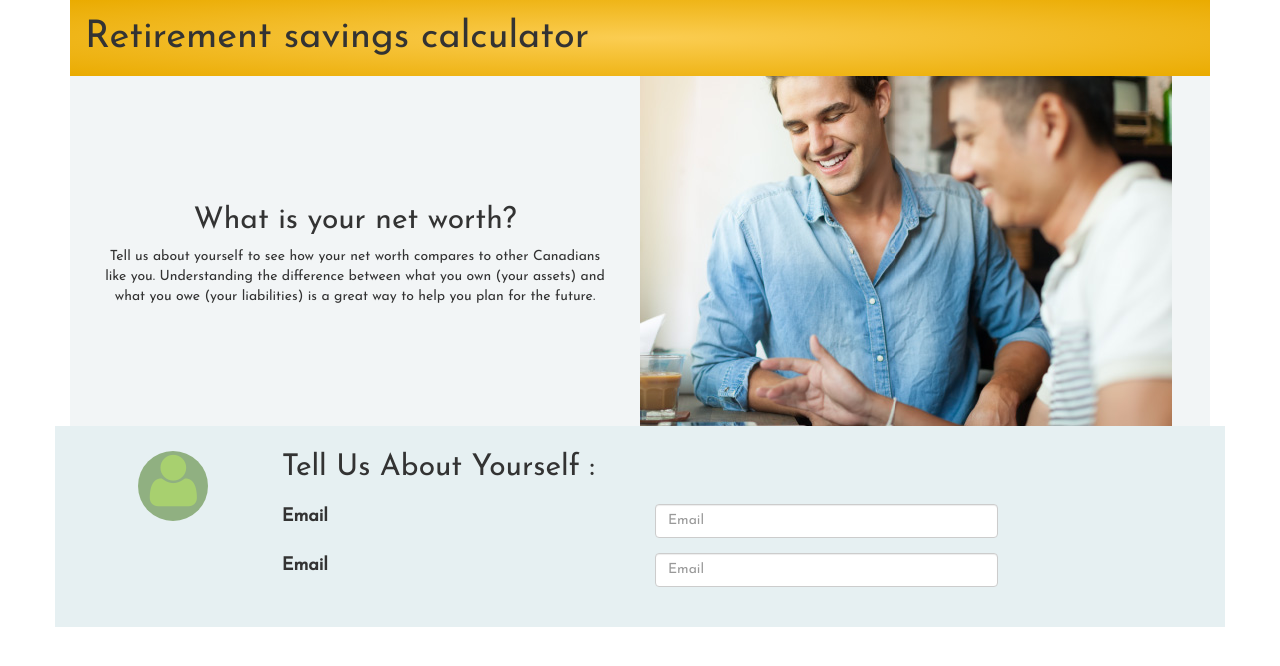
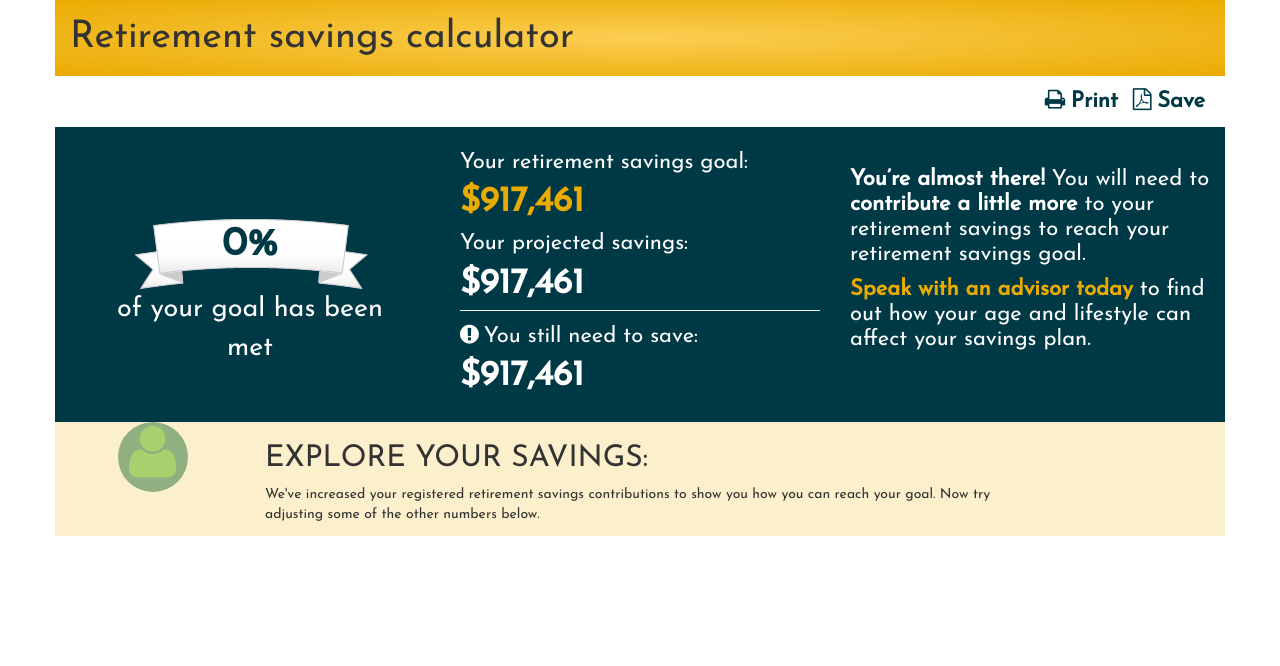
Before and after one commit to oodlesTickoo/retirementPrototype, a plain HTML site: page index.html in a window 1280 px wide. Drawn offline with nearby package versions, Linux system fonts and the light colour scheme.

Commit message:
result 1 div

```diff
--- a/css/custom.css
+++ b/css/custom.css
@@ -1,18 +1,3 @@
-.slf-r-gradient-whimsical-bot {
-    margin-bottom: 0px;
-}
-
-.slf-r-gradient-whimsical-bot {
-    filter: progid: DXImageTransform.Microsoft.gradient(startColorstr='#fbcd52', endColorstr='#eaab00', GradientType=0);
-    /* IE6-9 */
-    background: url(../images/icon-whimsical-title-bar.png) top center no-repeat, -webkit-radial-gradient(#fbcd52, #eaab00);
-    background: url(../images/icon-whimsical-title-bar.png) top center no-repeat, -o-radial-gradient(#fbcd52, #eaab00);
-    background: url(../images/icon-whimsical-title-bar.png) top center no-repeat, -moz-radial-gradient(#fbcd52, #eaab00);
-    background: url(../images/icon-whimsical-title-bar.png) top center no-repeat, radial-gradient(#fbcd52, #eaab00);
-    min-height: 125px;
-    position: relative;
-}
-
 .title-bar {
     background: radial-gradient(#fbcd52, #eaab00);
     padding: 15px;
@@ -20,10 +5,6 @@
     font-size: 38px;
     line-height: 120%;
 }
-
-
-
-
 
 .display-table {
     display: table;
@@ -48,18 +29,125 @@
     text-align: center;
 }
 
-
 .banner-wrapper {
     background-color: #f2f5f6;
 }
 
-
 @media only screen and (max-width: 767px) {
     .head-banner {
-        display:block;
+        display: block;
         background-color: #f2f5f6;
     }
-    .header-banner{
-        display:none;
+    .header-banner {
+        display: none;
+    }
+    .text {
+        width: 100%;
     }
 }
+
+.print-button,
+.save-button {
+    display: inline-block;
+    float: right;
+    padding: 10px 5px;
+}
+
+.save,
+.print {
+    font-size: 22px;
+    color: #003946;
+    padding-left: 5px;
+    vertical-align: middle;
+    display: inline-block;
+    font-weight: bold;
+}
+
+.result-summary {
+    background-color: #003946;
+    color: white;
+    padding: 20px 0px;
+    font-size: 22px;
+}
+.result-summary .col1{
+        padding-top: 70px;
+    }
+
+.result-summary .col1-d1 {
+    background: url(../images/results-ribbon.png) top center no-repeat;
+    background-size: contain;
+    width: 237px;
+    height: 74px;
+    font-size: 40px;
+    font-weight: bold;
+    text-align: center;
+    color: #003946;
+    margin: 0 auto;
+}
+
+.result-summary .col1-d2 {
+    text-align: center;
+    font-size: 27px;
+    padding: 0 20px;
+}
+
+.result-summary .col2-d1 {
+    color: #eaab00;
+}
+
+.result-summary .col2-d1,
+.result-summary .col2-d2,
+.result-summary .col2-d3 {
+    font-size: 35px;
+    font-weight: bold;
+}
+
+.result-summary .col3 {
+    line-height: 25px;
+}
+
+.result-summary .col3-d2 {
+    margin-top: 10px;
+}
+
+.result-summary .col3-d2 strong {
+    color: #eaab00;
+}
+
+@media only screen and (max-width: 991px) {
+    .result-summary .col3 {
+        line-height: 20px !important;
+        padding-top: 25px;
+    }
+}
+
+@media only screen and (min-width: 991px) {
+    .result-summary .col3 {
+        padding-top: 20px;
+    }
+}
+@media only screen and (max-width: 767px) {
+    .result-summary .col1 {
+        padding-top: 20px;
+    }
+    .result-summary .col2 {
+        text-align: center;
+    }
+    .result-summary .col3 {
+        line-height: 25px !important;
+    }
+
+}
+
+.line-divider{
+    border-top: 1px solid white;
+    padding-bottom: 10px;
+}
+
+.fa-exclamation-circle{
+    margin-right:5px;
+}
+
+.result-details{
+    background-color: #fbefcc;
+}
--- a/index.html
+++ b/index.html
@@ -21,19 +21,19 @@
     <div class="container">
         <div class="row page-heading">
             <div class="col-xs-12 col-sm-12 col-md-12 col-lg-12">
-                <div class="title-bar">
+                <div class=" row title-bar">
                     Retirement savings calculator
                 </div>
             </div>
         </div>
-        <div class="row page-intro">
+        <div class="row page-intro" style="display: none;">
             <div class="col-xs-12 col-sm-12 col-md-12 col-lg-12">
                 <div class="row">
                     <div class="col-xs-12 col-sm-12 col-md-12 col-lg-12">
-                        <div class="head-banner visible-xs">
+                        <div class="row head-banner visible-xs">
                             <img src="images/header-image-xs.jpg" class="img-responsive" alt="">
                         </div>
-                        <div class="banner-wrapper display-table">
+                        <div class="row banner-wrapper display-table">
                             <div class="text display-table-cell vertical-align-middle text-center">
                                 <h2>What is your net worth?</h2>
                                 <p>Tell us about yourself to see how your net worth compares to other Canadians like you. Understanding the difference between <span class="bold">what you own</span> (your assets) and <span class="bold">what you owe</span> (your liabilities) is a great way to help you plan for the future.</p>
@@ -44,17 +44,16 @@
                 </div>
             </div>
         </div>
-        <div class="row page-content">
+        <div class="row page-content" style="display: none;">
             <div class="col-xs-12 col-sm-12">
                 <div class="row tell-us">
                     <div class="col-sm-2 col-xs-12">
                         <div class="icon-container">
                             <i class="fa fa-user"></i>
                             <p class="visible-xs tell-us-xs">
-                        Tell Us About Yourself :
-                        </p>
+                                Tell Us About Yourself :
+                            </p>
                         </div>
-
                     </div>
                     <div class="col-sm-8 col-xs-12">
                         <h2 class="hidden-xs">
@@ -92,6 +91,69 @@
                 </div>
             </div>
         </div>
+        <div class="row result-content">
+            <div class="col-xs-12 col-sm-12 col-md-12 col-lg-12">
+                <div class="row ">
+                    <div class="col-xs-12 col-sm-12 col-md-12 col-lg-12">
+                        <div class="save-button">
+                            <a class="save"><span class="fa fa-file-pdf-o icon"><span class="sr-only">Save</span>&nbsp;</span>Save</a>
+                        </div>
+                        <div class="print-button">
+                            <a class="print js-btn-print"><span class="fa fa-print icon"><span class="sr-only">Print</span>&nbsp;</span>Print</a>
+                        </div>
+                    </div>
+                </div>
+                <div class="row result-summary">
+                    <div class="col1 col-xs-12 col-sm-4 col-md-4 col-lg-4">
+                        <div class="col1-d1 img-responsive">
+                            <div>0%</div>
+                        </div>
+                        <div class="col1-d2">of your goal has been met</div>
+                    </div>
+                    <div class="col2 col-xs-12 col-sm-4 col-md-4 col-lg-4 ">
+                        <div>Your retirement savings goal:</div>
+                        <div class="col2-d1">$917,461</div>
+                        <div>Your projected savings:</div>
+                        <div class="col2-d2">$917,461</div>
+                        <div class="line-divider"></div>
+                        <div><i class="fa fa-exclamation-circle"></i>You still need to save:</div>
+                        <div style="display: none;"><i class="fa fa-exclamation-circle"></i>You have a surplus of:</div>
+                        <div class="col2-d3">$917,461</div>
+                    </div>
+                    <div class="col3 col-xs-12 col-sm-4 col-md-4 col-lg-4">
+                        <div class="col3-d1" style="display: none;"><strong>You’ve got some more saving to do.</strong>You will need to <strong>contribute more</strong> in order to reach your <strong>retirement savings goal.</strong></div>
+                        <div class="col3-d1"><strong>You’re almost there!</strong> You will need to <strong>contribute a little more</strong> to your retirement savings to reach your retirement savings goal.</div>
+                        <div class="col3-d1" style="display: none;"><strong>Your savings are right on track!</strong> Looks like you’re on track to reach your retirement savings goal.</div>
+                        <div class="col3-d2"><strong>Speak with an advisor today</strong> to find out how your age and lifestyle can affect your savings plan.</div>
+                    </div>
+                </div>
+                <div class="row result-details">
+                    <div class="col-xs-12">
+                        <div class="row">
+                            <div class="col-sm-2 col-xs-12">
+                                <div class="icon-container">
+                                    <i class="fa fa-user"></i>
+                                    <p class="visible-xs tell-us-xs">
+                                        Tell Us About Yourself :
+                                    </p>
+                                </div>
+                            </div>
+                            <div class="col-sm-8 col-xs-12">
+                                <h2 class="hidden-xs">EXPLORE YOUR SAVINGS:</h2>
+                                <p>We've increased your registered retirement savings contributions to show you how you can reach your goal. Now try adjusting some of the other numbers below.</p>
+                            </div>
+                            <div class="col-sm-2">
+                            </div>
+                        </div>
+                        <div class="row">
+                            <div class="col1 col-xs-12 col-sm-6 col-md-6 col-lg-6"></div>
+                            <div class="col2 col-xs-12 col-sm-6 col-md-6 col-lg-6"></div>
+                        </div>
+                        <div class="row"></div>
+                    </div>
+                </div>
+            </div>
+        </div>
     </div>
     <script src="js/jquery-2.2.4.min.js" type="text/javascript"></script>
     <script src="https://cdnjs.cloudflare.com/ajax/libs/jquery-validate/1.15.0/jquery.validate.js" type="text/javascript"></script>
```
Also changed, not shown: images/results-ribbon.png (added).
